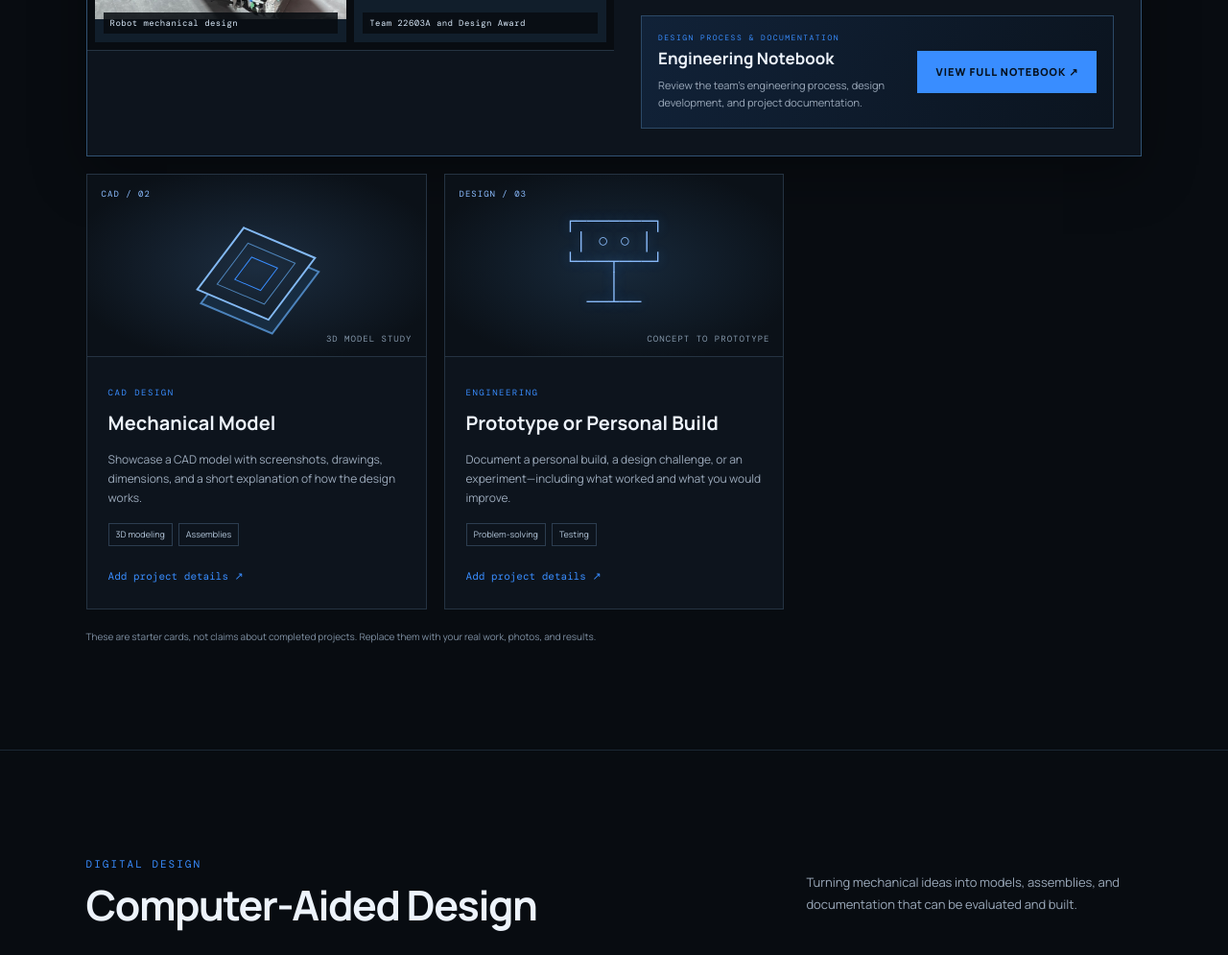
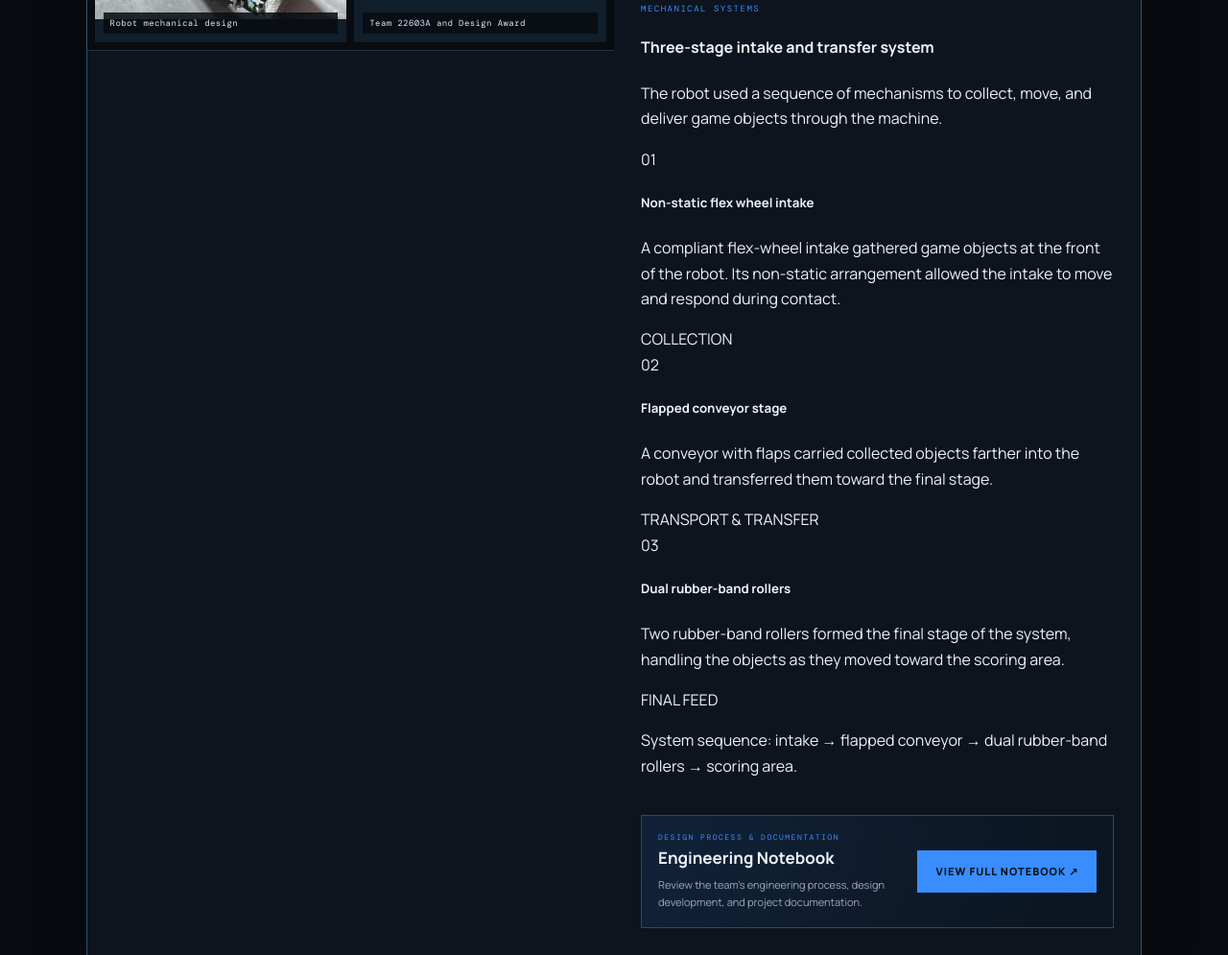
Before and after one commit to David-Engineering/David-Engineering.github.io, a plain HTML site: page index.html in a window 1280 px wide. Shown: the part 1237-2232 px from the top of the page at 96% size. Drawn offline with nearby package versions, Linux system fonts and the light colour scheme.

Commit message:
Add VEX 22603A intake and conveyor mechanism case study

```diff
--- a/index.html
+++ b/index.html
@@ -42,7 +42,17 @@
             <figure><img src="images/vex-push-back-robot.jpeg" alt="Close-up of VEX V5 Push Back robot 22603A showing its mechanical construction" loading="lazy"><figcaption>Robot mechanical design</figcaption></figure>
             <figure><img src="images/vex-push-back-team.jpeg" alt="VEX team 22603A with its Push Back robot and Design Award" loading="lazy"><figcaption>Team 22603A and Design Award</figcaption></figure>
           </div>
-          <div class="project-body"><p class="card-kicker">VEX V5 ROBOTICS · PUSH BACK</p><h3>Team 22603A</h3><p>During the VEX V5 Push Back season, I contributed to the design and development of competition robot 22603A. My responsibilities included CAD design, robot construction, mechanical design, and driving during competition. This experience strengthened my skills in mechanical systems, hands-on fabrication, iterative design, and real-time problem-solving.</p><div class="tags"><span>CAD design</span><span>Robot construction</span><span>Mechanical design</span><span>Competition driver</span></div><div class="notebook-callout"><div><p class="card-kicker">DESIGN PROCESS & DOCUMENTATION</p><h4>Engineering Notebook</h4><p>Review the team's engineering process, design development, and project documentation.</p></div><a class="button primary" href="22603A%20-%20Engineering%20Notebook%20%281%29.pdf" target="_blank" rel="noopener">View full notebook ↗</a></div></div>
+          <div class="project-body"><p class="card-kicker">VEX V5 ROBOTICS · PUSH BACK</p><h3>Team 22603A</h3><p>During the VEX V5 Push Back season, I contributed to the design and development of competition robot 22603A. My responsibilities included CAD design, robot construction, mechanical design, and driving during competition. This experience strengthened my skills in mechanical systems, hands-on fabrication, iterative design, and real-time problem-solving.</p><div class="tags"><span>CAD design</span><span>Robot construction</span><span>Mechanical design</span><span>Competition driver</span></div>
+        <div class="mechanism-breakdown">
+          <div class="mechanism-heading"><p class="card-kicker">MECHANICAL SYSTEMS</p><h4>Three-stage intake and transfer system</h4><p>The robot used a sequence of mechanisms to collect, move, and deliver game objects through the machine.</p></div>
+          <div class="mechanism-stages">
+            <article class="mechanism-stage"><span class="stage-number">01</span><div><h5>Non-static flex wheel intake</h5><p>A compliant flex-wheel intake gathered game objects at the front of the robot. Its non-static arrangement allowed the intake to move and respond during contact.</p><span class="stage-function">COLLECTION</span></div></article>
+            <article class="mechanism-stage"><span class="stage-number">02</span><div><h5>Flapped conveyor stage</h5><p>A conveyor with flaps carried collected objects farther into the robot and transferred them toward the final stage.</p><span class="stage-function">TRANSPORT & TRANSFER</span></div></article>
+            <article class="mechanism-stage"><span class="stage-number">03</span><div><h5>Dual rubber-band rollers</h5><p>Two rubber-band rollers formed the final stage of the system, handling the objects as they moved toward the scoring area.</p><span class="stage-function">FINAL FEED</span></div></article>
+          </div>
+          <p class="mechanism-note">System sequence: intake → flapped conveyor → dual rubber-band rollers → scoring area.</p>
+        </div>
+<div class="notebook-callout"><div><p class="card-kicker">DESIGN PROCESS & DOCUMENTATION</p><h4>Engineering Notebook</h4><p>Review the team's engineering process, design development, and project documentation.</p></div><a class="button primary" href="22603A%20-%20Engineering%20Notebook%20%281%29.pdf" target="_blank" rel="noopener">View full notebook ↗</a></div></div>
         </article>
         <article class="project-card">
           <div class="project-visual cad-visual"><span class="visual-tag">CAD / 02</span><div class="cad-cube"><span></span></div><span class="visual-caption">3D MODEL STUDY</span></div>
```
